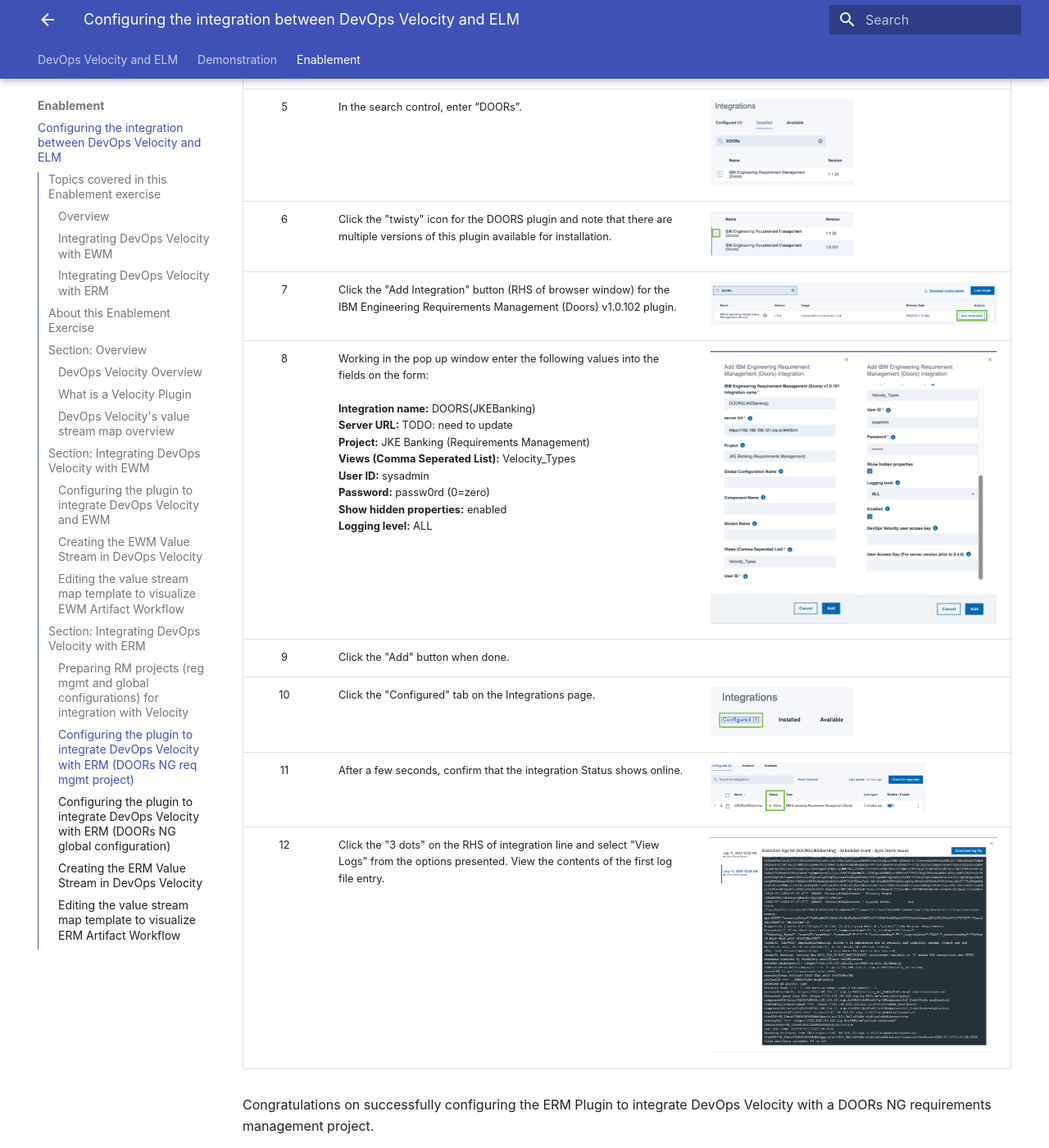
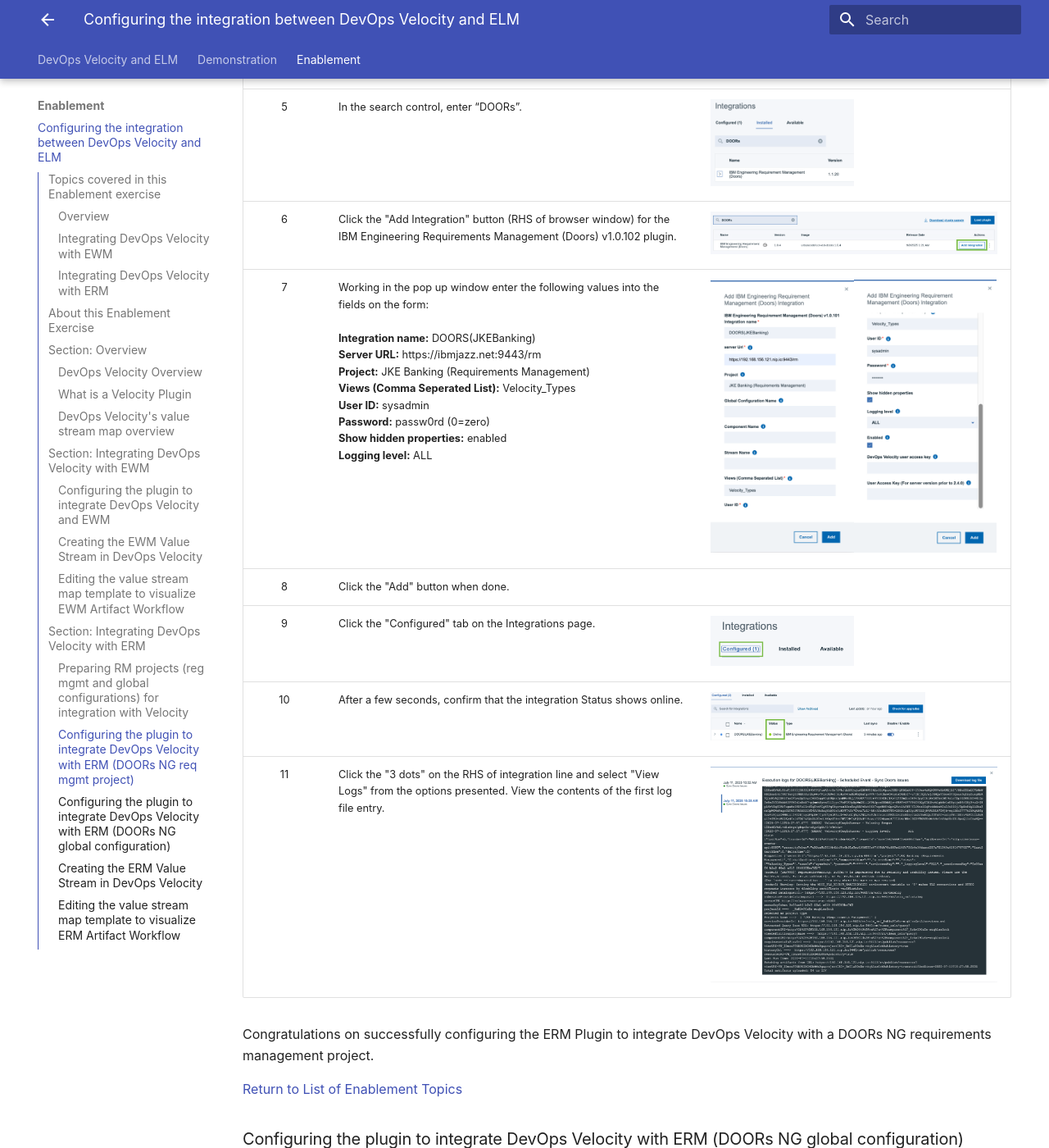
Before and after one commit to DevOpsAutomationLabs/ELM_Velocity, an MkDocs documentation site: the page built from docs/enablement/index.md, in a window 1280 px wide and 1400 px high, scrolled down 16169 px. Shown: the whole window at 82% size. Built offline with MkDocs 1.6.1 and Material for MkDocs 9.7.7, drawn with Linux system fonts in a browser that asks for light colours.

Commit message:
Update index.md

```diff
--- a/docs/enablement/index.md
+++ b/docs/enablement/index.md
@@ -243,13 +243,12 @@
 | 4 | Click on the "Installed" tab and review the many plugins already available. | <img src="media/e4.png" alt="e4" style="width:50%; height:auto;"> |
 | **NOTE:** | While this exercise does not cover all topics related to plugins, know that administrator users can install additional plugins from the "Available" tab or upload custom plugins using the "Load Plugin" feature. |  |
 | 5 | In the search control, enter “DOORs”. | <img src="media/e45.png" alt="e45" style="width:50%; height:auto;"> |
-| 6 | Click the "twisty" icon for the DOORS plugin and note that there are multiple versions of this plugin available for installation. | <img src="media/e46.png" alt="e46" style="width:50%; height:auto;"> |
-| 7 | Click the "Add Integration" button (RHS of browser window) for the IBM Engineering Requirements Management (Doors) v1.0.102 plugin. | <img src="media/e47.png" alt="e47" style="width:100%; height:auto;"> |
-| 8 | Working in the pop up window enter the following values into the fields on the form: <br/> <br/> **Integration name:** DOORS(JKEBanking)<br/> **Server URL:** TODO: need to update<br/> **Project:** JKE Banking (Requirements Management)<br/> **Views (Comma Seperated List):** Velocity_Types<br/> **User ID:** sysadmin<br/> **Password:** passw0rd (0=zero)<br/> **Show hidden properties:** enabled<br/> **Logging level:** ALL<br/>  | <img src="media/e48.png" alt="e48" style="width:50%; height:auto;"><img src="media/e49.png" alt="e49" style="width:49.7%; height:auto;"> |
-| 9 | Click the "Add" button when done. |  |
-| 10 | Click the "Configured" tab on the Integrations page. | <img src="media/e9.png" alt="e9" style="width:50%; height:auto;"> |
-| 11 | After a few seconds, confirm that the integration Status shows online. |  <img src="media/e50.png" alt="e50" style="width:75%; height:auto;"> |
-| 12 | Click the "3 dots" on the RHS of integration line and select "View Logs" from the options presented. View the contents of the first log file entry. | <img src="media/e52.png" alt="e52" style="width:100%; height:auto;"> |
+| 6 | Click the "Add Integration" button (RHS of browser window) for the IBM Engineering Requirements Management (Doors) v1.0.102 plugin. | <img src="media/e47.png" alt="e47" style="width:100%; height:auto;"> |
+| 7 | Working in the pop up window enter the following values into the fields on the form: <br/> <br/> **Integration name:** DOORS(JKEBanking)<br/> **Server URL:** https://ibmjazz.net:9443/rm<br/> **Project:** JKE Banking (Requirements Management)<br/> **Views (Comma Seperated List):** Velocity_Types<br/> **User ID:** sysadmin<br/> **Password:** passw0rd (0=zero)<br/> **Show hidden properties:** enabled<br/> **Logging level:** ALL<br/>  | <img src="media/e48.png" alt="e48" style="width:50%; height:auto;"><img src="media/e49.png" alt="e49" style="width:49.7%; height:auto;"> |
+| 8 | Click the "Add" button when done. |  |
+| 9 | Click the "Configured" tab on the Integrations page. | <img src="media/e9.png" alt="e9" style="width:50%; height:auto;"> |
+| 10 | After a few seconds, confirm that the integration Status shows online. |  <img src="media/e50.png" alt="e50" style="width:75%; height:auto;"> |
+| 11 | Click the "3 dots" on the RHS of integration line and select "View Logs" from the options presented. View the contents of the first log file entry. | <img src="media/e52.png" alt="e52" style="width:100%; height:auto;"> |
 
 Congratulations on successfully configuring the ERM Plugin to integrate DevOps Velocity with a DOORs NG requirements management project.
 
```
